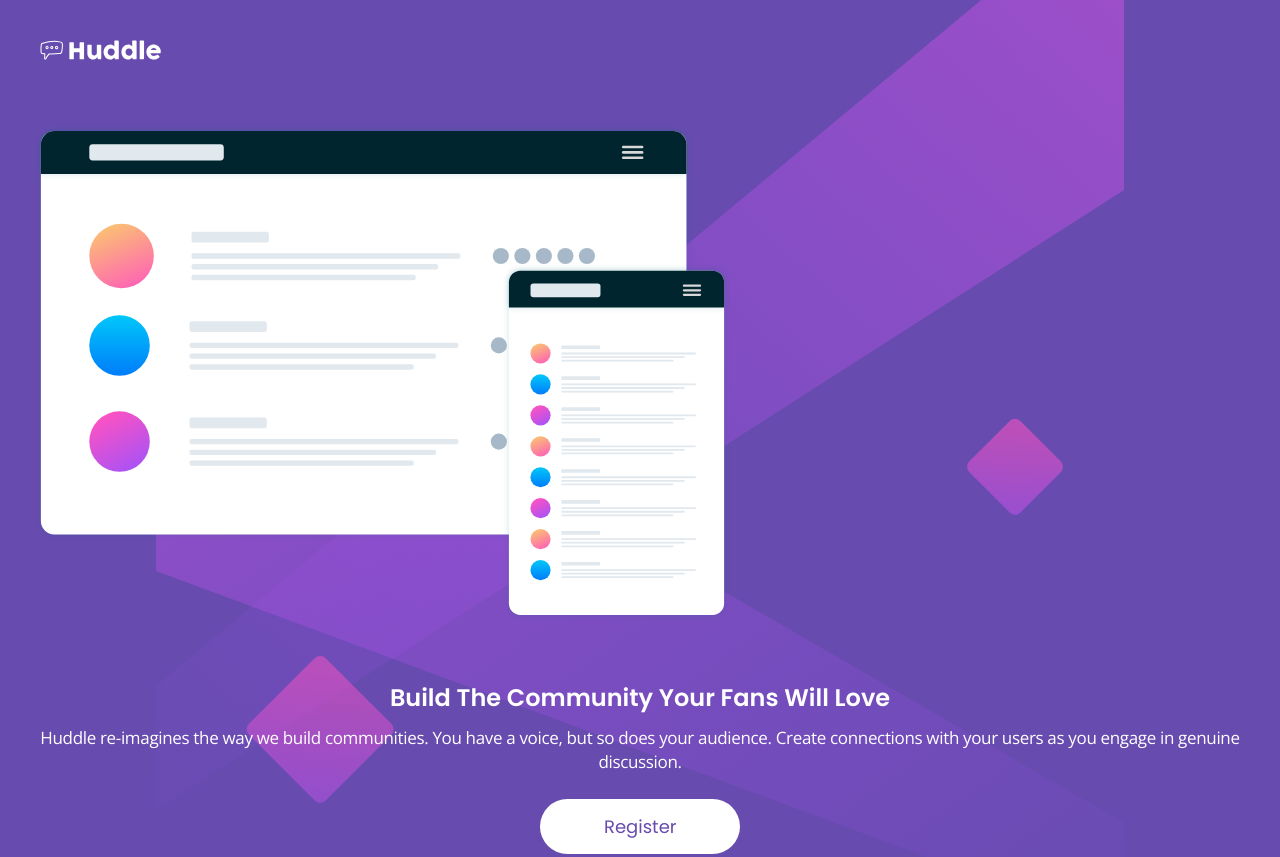
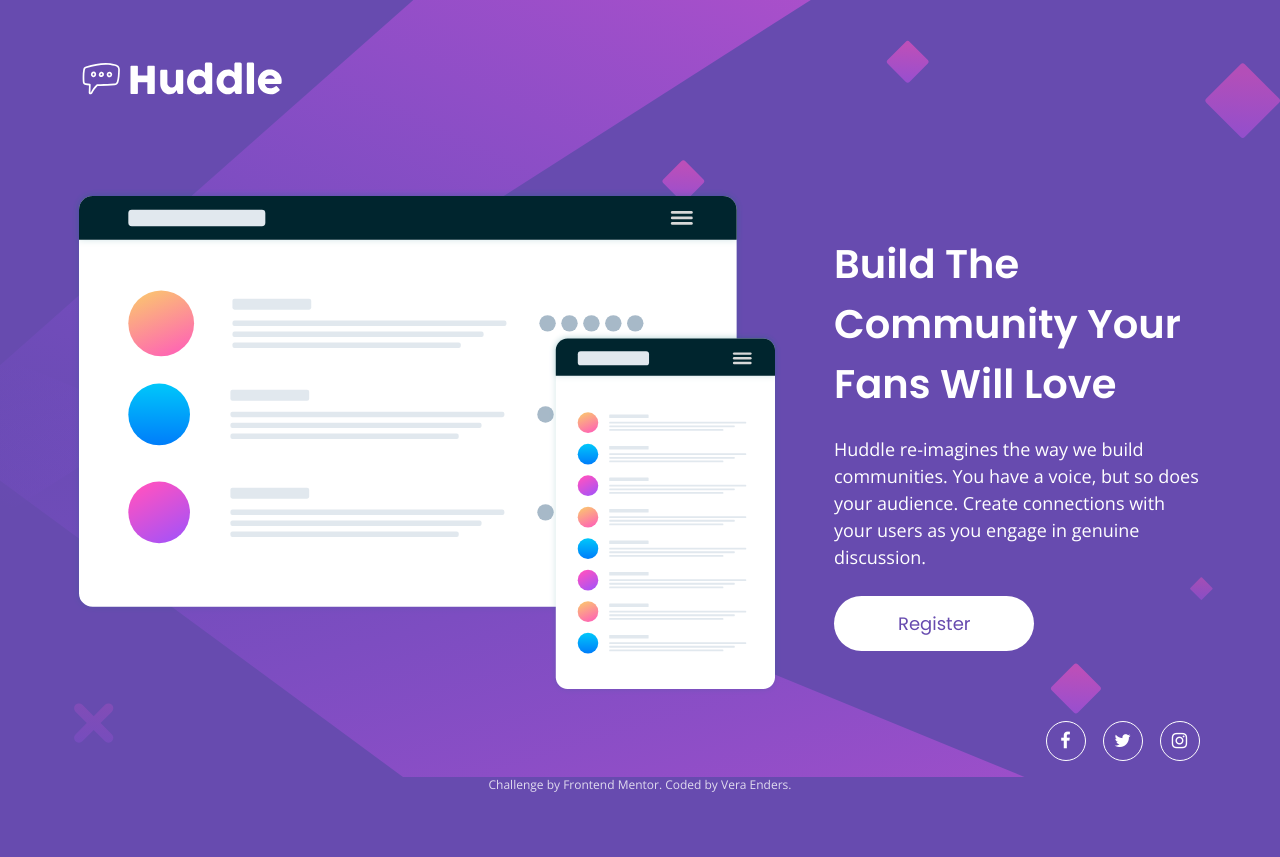
Before and after one commit to VeraEnders/huddle-landing-page, a website: page index.html in a window 1280 px wide. Shown: the top 857 px of the page. After the commit the page ends 800 px from the top, so only its background shows below. Drawn offline with nearby package versions, Linux system fonts and the light colour scheme.

Commit message:
feat: add style for desktop

```diff
--- a/index.html
+++ b/index.html
@@ -19,14 +19,15 @@
     </div>
   </header>
 
-  <main class="main">
+  <main class="main grid">
     <div class="main__img">
       <img src="./src/assets/images/illustration-mockups.svg" alt="mockups">
     </div>
+    <div class="main__content">
       <div class="main__heading">
         <h1>Build The Community Your Fans Will Love</h1>
       </div>
-    <div class="main__content">
+      <div class="main__desc">
         Huddle re-imagines the way we build communities. You have a voice, but so does your audience.
         Create connections with your users as you engage in genuine discussion.
       </div>
@@ -34,6 +35,7 @@
         <button class="btn">
           <a class="btn__link" href="#">Register</a>
         </button>
+      </div>
     </div>
   </main>
 
--- a/src/styles/abstracts/_breakpoints.scss
+++ /dev/null
@@ -1,5 +0,0 @@
-$breakpoints: (
-  small: 30em,
-  medium: 45em,
-  large: 65em,
-);
--- a/src/styles/abstracts/_index.scss
+++ b/src/styles/abstracts/_index.scss
@@ -1,6 +1,5 @@
 @forward "colors";
 @forward "mixins";
 @forward "fonts";
-@forward "breakpoints";
 @forward "functions";
 @forward "placeholders";
--- a/src/styles/abstracts/_mixins.scss
+++ b/src/styles/abstracts/_mixins.scss
@@ -1,6 +1,7 @@
-@use "sass:map";
-@use "breakpoints" as *;
+@mixin mq-medium {
+  @media screen and (min-width: 678px) { @content; }
+}
 
-@mixin mq-medium {
-  @media (min-width: get.map($breakpoints, medium)) { @content; }
+@mixin mq-large {
+  @media screen and (min-width: 1000px) { @content; }
 }
--- a/src/styles/base/_base.scss
+++ b/src/styles/base/_base.scss
@@ -9,9 +9,12 @@ html {
 
 body {
   font-size: size(17);
-  background-image: url("../assets/images/bg-mobile.svg");
   color: clr(neutral, light);
   text-align: center;
+  @include mq-medium {
+    text-align: start;
+    font-size: size(18);
+  }
 }
 
 h1,
@@ -22,4 +25,7 @@ button {
 h1 {
   font-size: size(24);
   font-weight: 600;
+  @include mq-large {
+    font-size: size(40);
+  }
 }
--- a/src/styles/components/_logo.scss
+++ b/src/styles/components/_logo.scss
@@ -1,8 +1,9 @@
+@use "../abstracts" as *;
+
 .logo {
   cursor: pointer;
-  max-width: 13rem;
+  width: 13rem;
+  @include mq-large {
+    width: 21.5rem;
+  }
 }
-
-.logo__img {
-  width: 100%;
-}
--- a/src/styles/components/_socials.scss
+++ b/src/styles/components/_socials.scss
@@ -3,7 +3,9 @@
 .socials {
   display: flex;
   justify-content: center;
-  padding-bottom: 1.5rem;
+  @include mq-medium {
+    justify-content: flex-end;
+  }
 }
 
 .socials__link {
@@ -20,4 +22,8 @@
     color: clr(brand, bright);
     border-color: clr(brand, bright);
   }
+  @include mq-medium {
+    width: 4rem;
+    margin-inline: 0.85rem;
+  }
 }
--- a/src/styles/layout/_footer.scss
+++ b/src/styles/layout/_footer.scss
@@ -5,6 +5,8 @@
 }
 
 .attribution {
+  text-align: center;
+  padding-top: 1.5rem;
   font-size: size(12);
   opacity: 0.8;
   a:hover {
--- /dev/null
+++ b/src/styles/layout/_grid.scss
@@ -0,0 +1,12 @@
+@use "../abstracts" as *;
+
+.grid {
+  @include mq-medium {
+    display: grid;
+    grid-template-columns: repeat(2, 1fr);
+    gap: 5.2rem;
+  }
+  @include mq-large {
+    margin: 2rem 0 0.8rem;
+  }
+}
--- a/src/styles/layout/_header.scss
+++ b/src/styles/layout/_header.scss
@@ -1,3 +1,8 @@
+@use "../abstracts" as *;
+
 .header {
   padding: 3.4rem 0;
+  @include mq-large {
+    padding: 5.2rem 0 6.4rem;
+  }
 }
--- a/src/styles/layout/_index.scss
+++ b/src/styles/layout/_index.scss
@@ -1,4 +1,5 @@
 @forward "wrapper";
+@forward "grid";
 @forward "main";
 @forward "header";
 @forward "footer";
--- a/src/styles/layout/_main.scss
+++ b/src/styles/layout/_main.scss
@@ -1,15 +1,29 @@
+@use "../abstracts" as *;
+
 .main__heading {
   margin: 1.1rem 0;
+  @include mq-large {
+    margin: 4.5rem 0 2.2rem;
+  }
 }
 
 .main__img {
   padding: 2.4rem 0 4.8rem;
-  max-width: 69.6rem;
+  max-width: 71rem;
+  @include mq-large {
+    width: 71rem;
+    padding: 0;
+  }
 }
 
-.main__content {
+.main__desc {
   line-height: 2.4rem;
   letter-spacing: -0.02em;
+  @include mq-large {
+    line-height: 2.7rem;
+    letter-spacing: normal;
+    width: 98%;
+  }
 }
 
 .main__btn {
--- a/src/styles/layout/_wrapper.scss
+++ b/src/styles/layout/_wrapper.scss
@@ -1,3 +1,8 @@
+@use "../abstracts" as *;
+
 .wrapper {
   padding-inline: 3.4rem;
+  @include mq-large {
+    padding-inline: 7.2rem;
+  }
 }
--- a/src/styles/utilities/_background.scss
+++ b/src/styles/utilities/_background.scss
@@ -1,8 +1,13 @@
 @use "../abstracts" as *;
 
 .bg {
+  background-image: url("../assets/images/bg-mobile.svg");
   background-color: clr(brand, dark);
   background-repeat: no-repeat;
   background-position: center top;
   background-size: contain;
+  @include mq-large {
+    background-image: url("../assets/images/bg-desktop.svg");
+    background-position: left top;
+  }
 }
```
Also changed, not shown: src/styles/style.css, 1 other file. Lines whose indentation alone changed are shown as unchanged.
